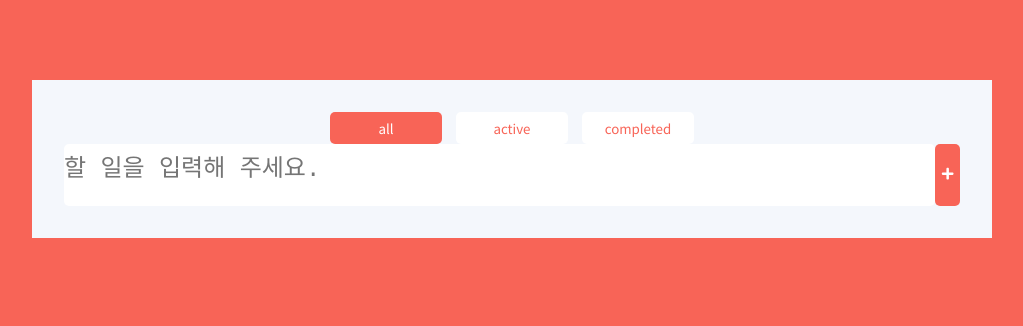
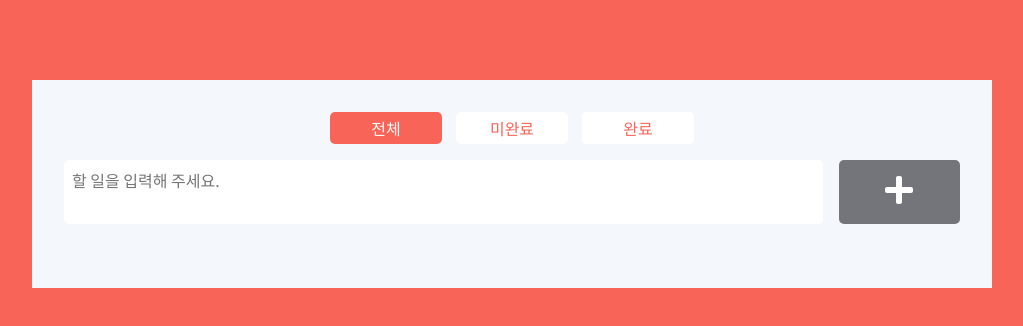
Before and after one commit to Seonghui/todo-list, a React (Create React App) app: page / in a window 1280 px wide. Shown: the top 326 px of the page, without its empty margins (128-1151 px from the left). Built offline with nearby package versions, Linux system fonts and the light colour scheme.

Commit message:
투두리스트 스타일링

```diff
--- a/src/components/AddTodoForm.tsx
+++ b/src/components/AddTodoForm.tsx
@@ -14,12 +14,13 @@ export const AddTodoForm: React.FC<AddtodoFormProps> = ({
 }) => {
   const handleChange = (e: ChangeEvent<HTMLTextAreaElement>) => {
     changeInput(e.target.value);
-    console.log(e.target.value);
   };
 
   const handleSubmit = (e: FormEvent<HTMLButtonElement>) => {
     e.preventDefault();
-    addTodo(input);
+    if (input.trim()) {
+      addTodo(input.trim());
+    }
   };
 
   return (
@@ -30,7 +31,11 @@ export const AddTodoForm: React.FC<AddtodoFormProps> = ({
         onChange={handleChange}
         placeholder="할 일을 입력해 주세요."
       />
-      <button className="button" type="submit" onClick={handleSubmit}>
+      <button
+        className={`button ${!input.trim().length ? " disabled" : ""}`}
+        type="submit"
+        onClick={handleSubmit}
+      >
         <FaPlus />
       </button>
     </form>
--- a/src/components/TodoFilter.tsx
+++ b/src/components/TodoFilter.tsx
@@ -15,19 +15,19 @@ export const TodoFilter: React.FC<TodoFilterProps> = ({
         className={filter === "all" ? "active" : undefined}
         onClick={() => clickFilter("all")}
       >
-        all
+        전체
       </button>
       <button
         className={filter === "active" ? "active" : undefined}
         onClick={() => clickFilter("active")}
       >
-        active
+        미완료
       </button>
       <button
         className={filter === "completed" ? "active" : undefined}
         onClick={() => clickFilter("completed")}
       >
-        completed
+        완료
       </button>
     </div>
   );
--- a/src/components/TodoListItem.tsx
+++ b/src/components/TodoListItem.tsx
@@ -1,5 +1,12 @@
 import React, { useState, ChangeEvent, useEffect, useRef } from "react";
 import moment from "moment";
+import {
+  FaClock,
+  FaEdit,
+  FaTrashAlt,
+  FaCheckCircle,
+  FaTimesCircle
+} from "react-icons/fa";
 
 interface TodoListItemProps {
   todo: Todo;
@@ -7,7 +14,6 @@ interface TodoListItemProps {
   editTodo: EditTodo;
   deleteTodo: DeleteTodo;
 }
-
 
 export const TodoListItem: React.FC<TodoListItemProps> = ({
   todo,
@@ -23,21 +29,28 @@ export const TodoListItem: React.FC<TodoListItemProps> = ({
   useEffect(() => {
     const { current } = ref;
     if (current) {
-      current.style.height = `${current.scrollHeight}px`
+      current.style.height = `${current.scrollHeight}px`;
+      current.focus();
     }
-  })
+  });
 
   const handleChange = (e: ChangeEvent<HTMLTextAreaElement>) => {
-    const { value, scrollHeight } = e.target;
-    const { current } = ref;
+    const { value } = e.target;
 
     setNewText(value);
 
     // textarea 스크롤 길이 변경
-    if (current) {
-      current.style.height = 'auto'
-      current.style.height = `${scrollHeight}px`
-    }
+    e.target.style.height = "inherit";
+
+    const computed = window.getComputedStyle(e.target);
+    const height =
+      parseInt(computed.getPropertyValue("border-top-width"), 10) +
+      parseInt(computed.getPropertyValue("padding-top"), 10) +
+      e.target.scrollHeight +
+      parseInt(computed.getPropertyValue("padding-bottom"), 10) +
+      parseInt(computed.getPropertyValue("border-bottom-width"), 10);
+
+    e.target.style.height = `${height}px`;
   };
 
   const handleEdit = (e: React.MouseEvent<HTMLElement>) => {
@@ -49,6 +62,15 @@ export const TodoListItem: React.FC<TodoListItemProps> = ({
   const handleToggleEdit = (e: React.MouseEvent<HTMLElement>) => {
     e.preventDefault();
     setIsEditing(!isEditing);
+
+    const { current } = ref;
+    if (current) {
+      const len = current.value.length;
+      current.style.height = `${current.scrollHeight}px`;
+      current.focus();
+      // 커서를 맨 끝으로 이동
+      current.setSelectionRange(len, len);
+    }
   };
 
   const handleCancel = (e: React.MouseEvent<HTMLElement>) => {
@@ -73,24 +95,40 @@ export const TodoListItem: React.FC<TodoListItemProps> = ({
             value={newText}
             onChange={handleChange}
             ref={ref}
+            spellCheck={false}
           />
         ) : (
-            <span>{todo.text}</span>
-          )}
+          <p>{todo.text}</p>
+        )}
       </div>
       <div className="item-footer">
-        <span>{moment(todo.date).format("YYYY년 MM월 DD일 HH시 mm분")}</span>
+        <p className="item-timestamp">
+          <FaClock />
+          <span>{moment(todo.date).format("YYYY년 MM월 DD일 HH시 mm분")}</span>
+        </p>
         {isEditing && (
           <div className="item-functions">
-            <button onClick={handleEdit}>완료</button>
-            <button onClick={handleCancel}>취소</button>
+            <button onClick={handleEdit}>
+              <FaCheckCircle />
+              <span>완료</span>
+            </button>
+            <button onClick={handleCancel}>
+              <FaTimesCircle />
+              <span>취소</span>
+            </button>
           </div>
         )}
         {!isEditing && (
           <div className="item-functions">
-            <button onClick={handleToggleEdit}>수정</button>
+            <button onClick={handleToggleEdit}>
+              <FaEdit />
+              <span>수정</span>
+            </button>
             {todo.complete && (
-              <button onClick={() => deleteTodo(todo)}>삭제</button>
+              <button onClick={() => deleteTodo(todo)}>
+                <FaTrashAlt />
+                <span>삭제</span>
+              </button>
             )}
           </div>
         )}
--- a/src/sass/base/_common.scss
+++ b/src/sass/base/_common.scss
@@ -8,6 +8,7 @@ body {
   letter-spacing: 0;
   background-color: $primary-color;
   color: $base-color;
+  line-height: 1.4;
 
   @media #{$breakpoint-desktop} {
     font-size: 16px;
@@ -15,7 +16,7 @@ body {
 }
 
 a {
-  color: #272727;
+  color: $base-color;
   text-decoration: none;
 }
 
--- a/src/sass/components/_AddTodoForm.scss
+++ b/src/sass/components/_AddTodoForm.scss
@@ -1,6 +1,12 @@
 form.add-todo-form {
+  margin-top: 1rem;
   textarea {
-    font-size: 1.5rem;
-    padding: 0.25rem 0;
+    font-size: 1rem;
+    padding: 0.5rem;
+  }
+  button {
+    width: 9rem;
+    margin-left: 1rem;
+    font-size: 2rem;
   }
 }
--- a/src/sass/components/_buttons.scss
+++ b/src/sass/components/_buttons.scss
@@ -3,4 +3,8 @@
   background-color: $primary-color;
   color: $white;
   border-radius: 5px;
+
+  &.disabled {
+    background-color: $base-color;
+  }
 }
--- a/src/sass/components/_filter.scss
+++ b/src/sass/components/_filter.scss
@@ -7,6 +7,8 @@
     background-color: $white;
     border-radius: 5px;
     color: $primary-color;
+    font-size: 1rem;
+    font-weight: 500;
 
     &.active {
       background-color: $primary-color;
--- a/src/sass/components/_forms.scss
+++ b/src/sass/components/_forms.scss
@@ -6,6 +6,8 @@
 }
 .textarea {
   width: 100%;
+  font-family: "Noto Sans KR", sans-serif;
+  font-weight: 400;
 }
 
 // checkbox
@@ -60,7 +62,7 @@
   }
   &:after {
     top: 2px;
-    left: 7px;
+    left: 6px;
     box-sizing: border-box;
     width: 6px;
     height: 12px;
--- /dev/null
+++ b/src/sass/components/_todoList.scss
@@ -0,0 +1,3 @@
+ul.todo-list {
+  margin-top: 2rem;
+}
--- a/src/sass/components/_todoListItem.scss
+++ b/src/sass/components/_todoListItem.scss
@@ -8,16 +8,26 @@
       font-size: 1rem;
       resize: none;
       text-decoration: underline;
+      margin-left: 13px;
+      line-height: 1.4;
+      background-color: $gray-color-1;
+      box-shadow: 0px 4px 10px -8px $base-color;
+      overflow: auto;
+      height: auto;
+      box-sizing: border-box;
+
+      display: block;
+      min-height: 40px;
     }
-    span {
+    p {
       display: inline-block;
       width: calc(100% - 2rem);
       height: auto;
-      padding-left: 1rem;
-      white-space:pre
+      padding: 2px 1rem;
+      white-space: pre-line;
     }
     &.complete {
-      span {
+      p {
         text-decoration: line-through;
         opacity: 0.3;
       }
@@ -27,8 +37,22 @@
   .item-footer {
     display: flex;
     justify-content: space-between;
+    align-items: center;
     background-color: $gray-color-3;
     padding: 0.5rem 1rem;
+    font-size: 0.825rem;
+    .item-timestamp,
+    .item-functions {
+      span {
+        padding-left: 0.25rem;
+      }
+    }
+    .item-functions {
+      button {
+        font-size: 0.825rem;
+        color: $base-color;
+      }
+    }
   }
 }
 
--- a/src/sass/main.scss
+++ b/src/sass/main.scss
@@ -8,6 +8,7 @@
 @import "components/buttons";
 @import "components/forms";
 @import "components/filter";
+@import "components/addTodoForm";
 @import "components/todoListItem";
-@import "components/addTodoForm";
+@import "components/todoList";
 @import "components/modal";
```
